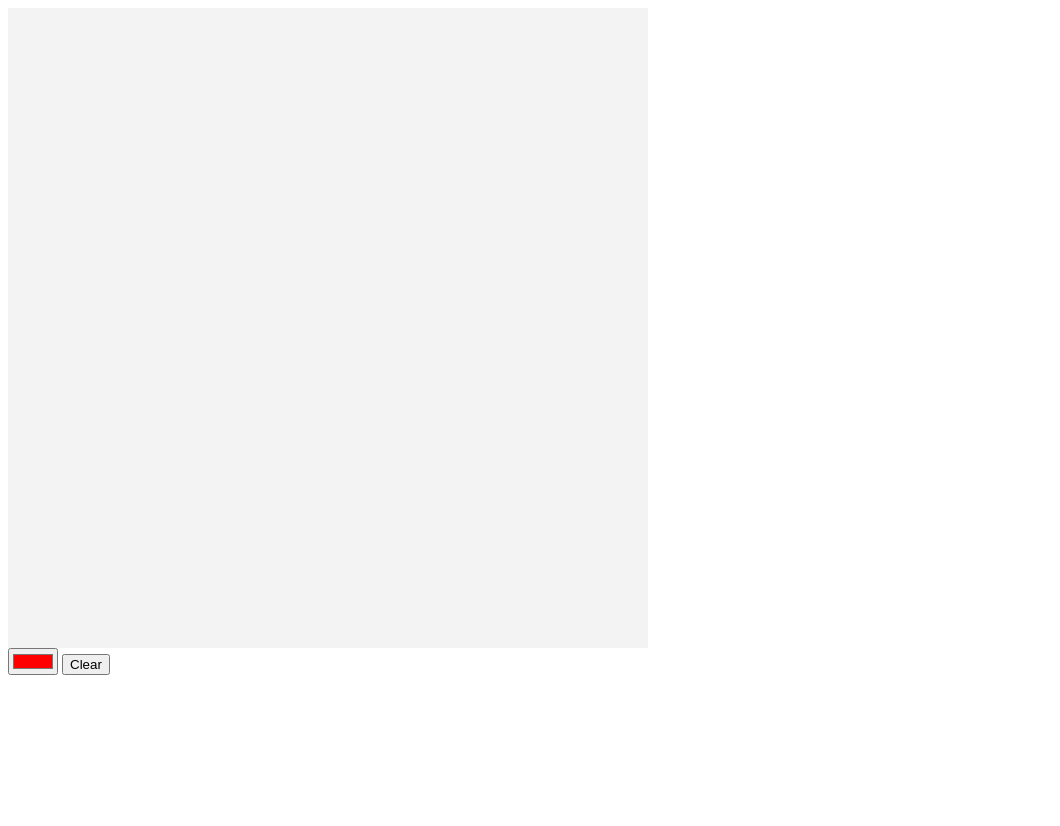
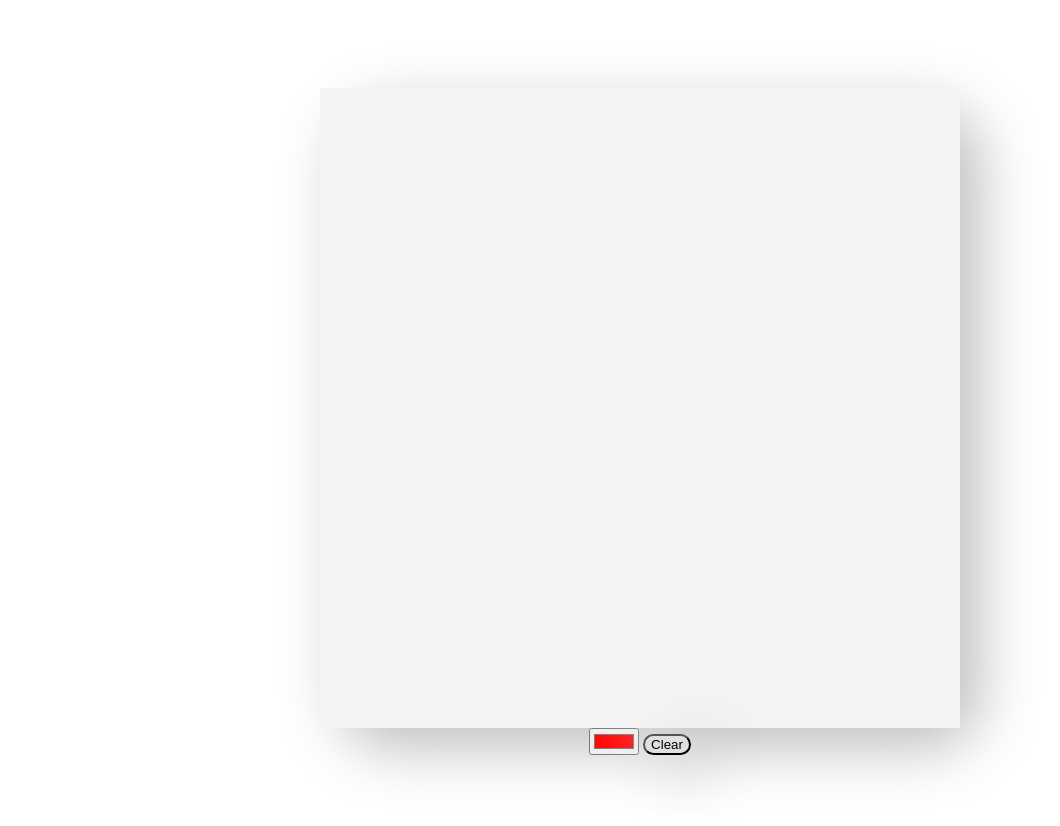
Before and after one commit to ChronoLogic12/pixel-art-test, a plain HTML site: page index.html in a window 1280 px wide. Shown: the whole page, without its empty margins (0-1060 px from the left). Before the commit the page ends 800 px from the top, so only its background shows below. Drawn offline with nearby package versions, Linux system fonts and the light colour scheme.

Commit message:
Add basic styling to canvas

```diff
--- a/assets/style.css
+++ b/assets/style.css
@@ -1,3 +1,12 @@
+.container {
+    margin: auto;
+    display: flex;
+    flex-direction: column;
+    justify-items: center;
+    align-items: center;
+    padding: 80px;
+}
+
 .canvas {
     width: fit-content;
     height: fit-content;
@@ -5,6 +14,9 @@
     grid-template-columns: repeat(8, 1fr);
     grid-template-rows: repeat(8, 1fr);
     gap: none;
+    border-radius: 50px;
+    background: #e0e0e0;
+    box-shadow:  20px 20px 60px #bebebe, -20px -20px 60px #ffffff;
 }
 
 .tile {
@@ -12,3 +24,9 @@
     height: 80px;
     background-color: #f3f3f3;
 }
+
+#clearCanvas {
+    border-radius: 50px;
+    background: #e0e0e0;
+    box-shadow:  20px 20px 60px #bebebe, -20px -20px 60px #ffffff;
+}
--- a/index.html
+++ b/index.html
@@ -11,12 +11,14 @@
         <header>
 
         </header>
-        <section class="canvas">
+        <section class="container">
+            <div class="canvas">
 
-        </section>
-        <section class="controls">
-            <input type="color" value="#ff0000" id="color-picker">
-            <button id="clearCanvas">Clear</button>
+            </div>
+            <div class="controls">
+                <input type="color" value="#ff0000" id="color-picker">
+                <button id="clearCanvas">Clear</button>
+            </div>
         </section>
         <footer>
 
```
